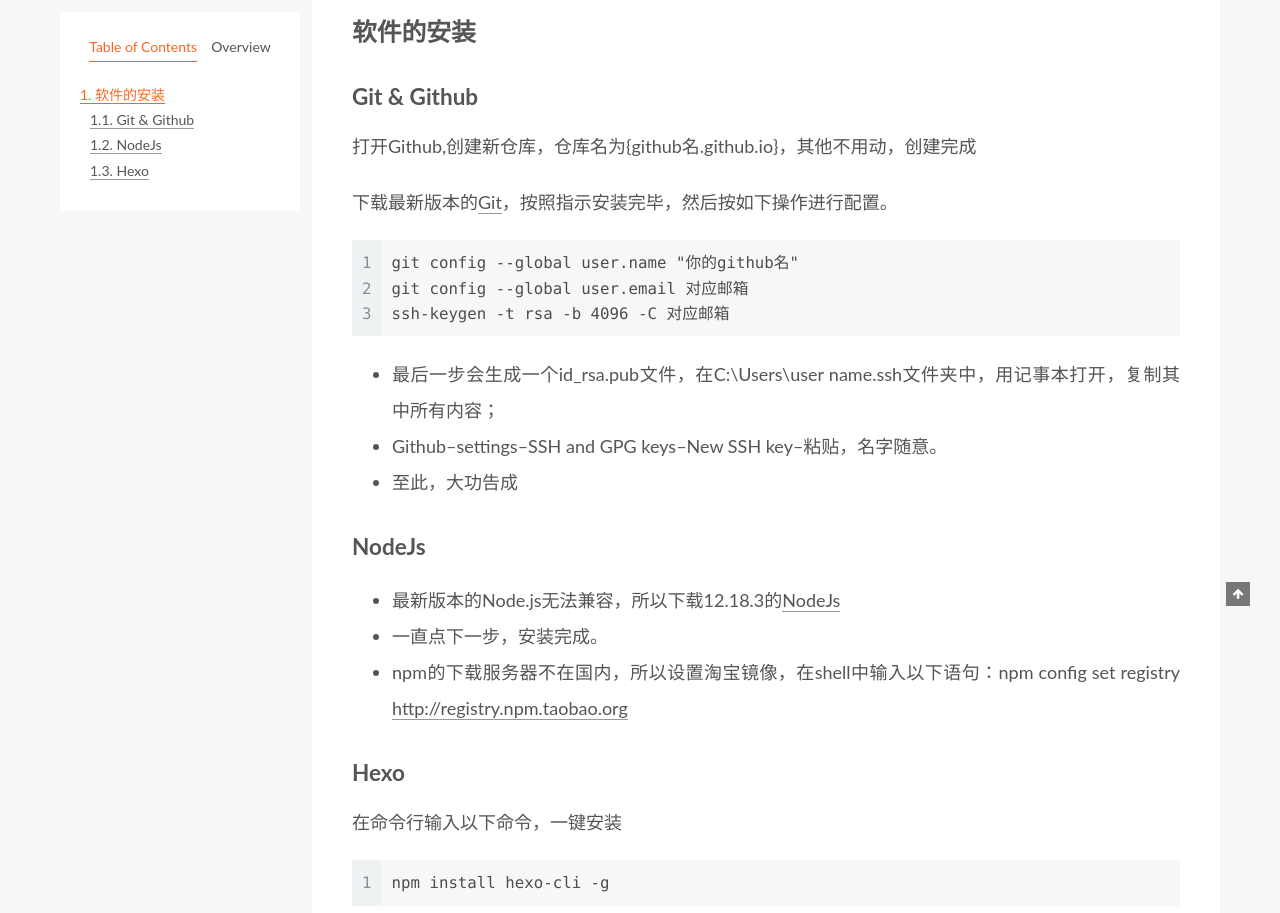
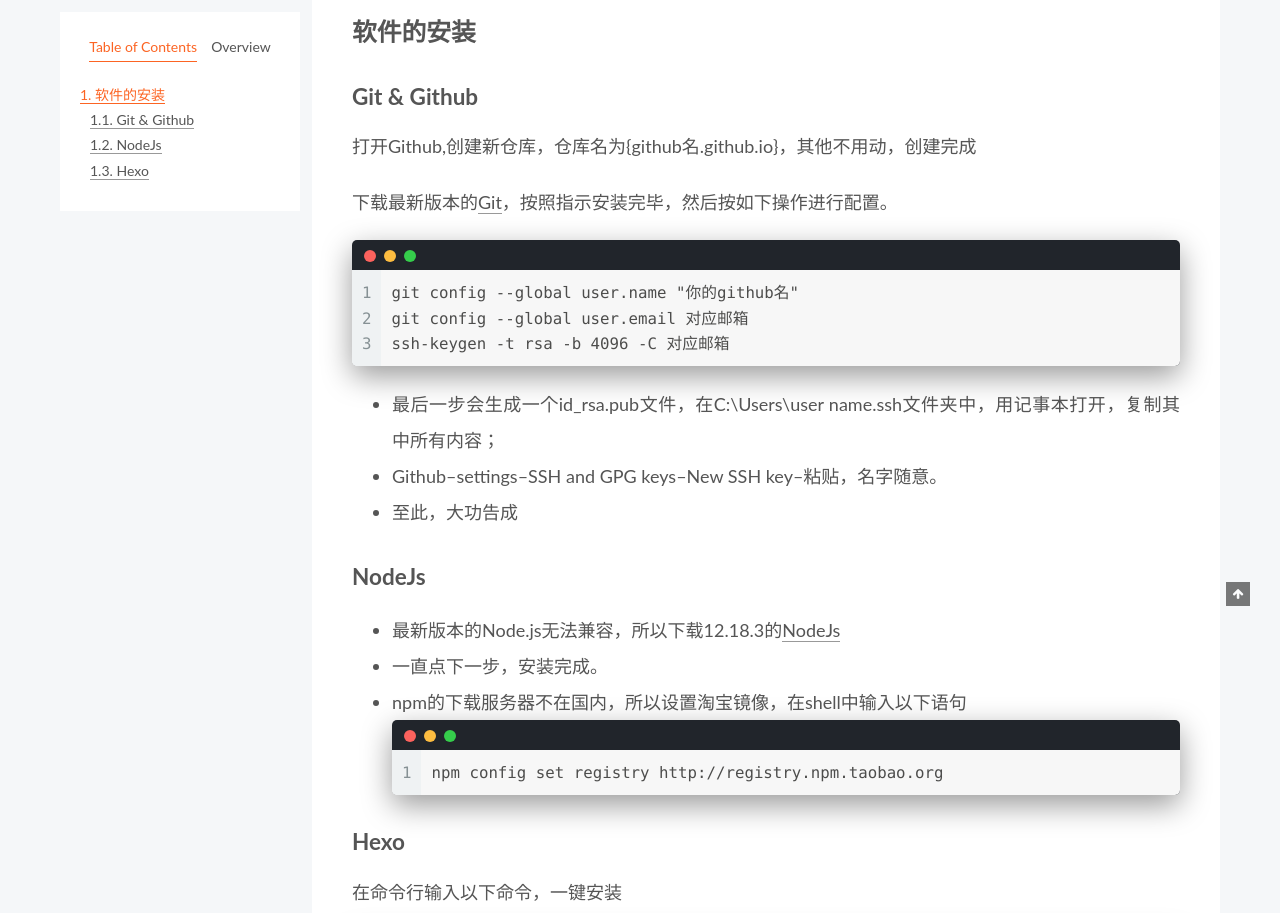
Before and after one commit to Aweyy/Aweyy.github.io, a plain HTML site: page 2021/07/06/how-to-build-your-blog-site-with-hexo/index.html in a window 1280 px wide. Shown: the part 294-1207 px from the top of the page. Drawn offline with Linux system fonts and the light colour scheme.

Commit message:
Site updated: 2021-07-06 23:29:03

```diff
--- a/2021/07/06/how-to-build-your-blog-site-with-hexo/index.html
+++ b/2021/07/06/how-to-build-your-blog-site-with-hexo/index.html
@@ -17,7 +17,7 @@
 
 <script id="hexo-configurations">
     var NexT = window.NexT || {};
-    var CONFIG = {"hostname":"example.com","root":"/","scheme":"Pisces","version":"7.8.0","exturl":false,"sidebar":{"position":"left","display":"post","padding":18,"offset":12,"onmobile":false},"copycode":{"enable":true,"show_result":true,"style":"default"},"back2top":{"enable":true,"sidebar":false,"scrollpercent":false},"bookmark":{"enable":false,"color":"#222","save":"auto"},"fancybox":false,"mediumzoom":false,"lazyload":false,"pangu":false,"comments":{"style":"tabs","active":null,"storage":true,"lazyload":false,"nav":null},"algolia":{"hits":{"per_page":10},"labels":{"input_placeholder":"Search for Posts","hits_empty":"We didn't find any results for the search: ${query}","hits_stats":"${hits} results found in ${time} ms"}},"localsearch":{"enable":true,"trigger":"auto","top_n_per_article":1,"unescape":false,"preload":true},"motion":{"enable":true,"async":false,"transition":{"post_block":"fadeIn","post_header":"slideDownIn","post_body":"slideDownIn","coll_header":"slideLeftIn","sidebar":"slideUpIn"}},"path":"search.xml"};
+    var CONFIG = {"hostname":"example.com","root":"/","scheme":"Pisces","version":"7.8.0","exturl":false,"sidebar":{"position":"left","display":"post","padding":18,"offset":12,"onmobile":false},"copycode":{"enable":true,"show_result":true,"style":"mac"},"back2top":{"enable":true,"sidebar":false,"scrollpercent":false},"bookmark":{"enable":false,"color":"#222","save":"auto"},"fancybox":false,"mediumzoom":false,"lazyload":false,"pangu":false,"comments":{"style":"tabs","active":null,"storage":true,"lazyload":false,"nav":null},"algolia":{"hits":{"per_page":10},"labels":{"input_placeholder":"Search for Posts","hits_empty":"We didn't find any results for the search: ${query}","hits_stats":"${hits} results found in ${time} ms"}},"localsearch":{"enable":true,"trigger":"auto","top_n_per_article":1,"unescape":false,"preload":true},"motion":{"enable":true,"async":false,"transition":{"post_block":"fadeIn","post_header":"slideDownIn","post_body":"slideDownIn","coll_header":"slideLeftIn","sidebar":"slideUpIn"}},"path":"search.xml"};
   </script>
 
   <meta name="description" content="由于我想记录自己的成长，所以建立此博客站点，希望能勉励自己。 软件的安装Git &amp; Github打开Github,创建新仓库，仓库名为{github名.github.io}，其他不用动，创建完成 下载最新版本的Git，按照指示安装完毕，然后按如下操作进行配置。 123git config --global user.name &quot;你的github名&quot;git config">
@@ -28,7 +28,7 @@
 <meta property="og:description" content="由于我想记录自己的成长，所以建立此博客站点，希望能勉励自己。 软件的安装Git &amp; Github打开Github,创建新仓库，仓库名为{github名.github.io}，其他不用动，创建完成 下载最新版本的Git，按照指示安装完毕，然后按如下操作进行配置。 123git config --global user.name &quot;你的github名&quot;git config">
 <meta property="og:locale" content="en_US">
 <meta property="article:published_time" content="2021-07-06T14:27:12.000Z">
-<meta property="article:modified_time" content="2021-07-06T15:10:01.223Z">
+<meta property="article:modified_time" content="2021-07-06T15:27:56.690Z">
 <meta property="article:author" content="Zewei">
 <meta name="twitter:card" content="summary">
 
@@ -212,7 +212,7 @@
               <span class="post-meta-item-text">Posted on</span>
 
 
-              <time title="Created: 2021-07-06 22:27:12 / Modified: 23:10:01" itemprop="dateCreated datePublished" datetime="2021-07-06T22:27:12+08:00">2021-07-06</time>
+              <time title="Created: 2021-07-06 22:27:12 / Modified: 23:27:56" itemprop="dateCreated datePublished" datetime="2021-07-06T22:27:12+08:00">2021-07-06</time>
             </span>
             <span class="post-meta-item">
               <span class="post-meta-item-icon">
@@ -261,7 +261,7 @@
 <h3 id="NodeJs"><a href="#NodeJs" class="headerlink" title="NodeJs"></a>NodeJs</h3><ul>
 <li>最新版本的Node.js无法兼容，所以下载12.18.3的<a target="_blank" rel="noopener" href="https://nodejs.org/download/release/v12.18.3/node-v12.18.3-x64.msi">NodeJs</a></li>
 <li>一直点下一步，安装完成。</li>
-<li>npm的下载服务器不在国内，所以设置淘宝镜像，在shell中输入以下语句：npm config set registry <a target="_blank" rel="noopener" href="http://registry.npm.taobao.org/">http://registry.npm.taobao.org</a></li>
+<li>npm的下载服务器不在国内，所以设置淘宝镜像，在shell中输入以下语句<figure class="highlight plaintext"><table><tr><td class="gutter"><pre><span class="line">1</span><br></pre></td><td class="code"><pre><span class="line">npm config set registry http://registry.npm.taobao.org</span><br></pre></td></tr></table></figure></li>
 </ul>
 <h3 id="Hexo"><a href="#Hexo" class="headerlink" title="Hexo"></a>Hexo</h3><p>在命令行输入以下命令，一键安装</p>
 <figure class="highlight plaintext"><table><tr><td class="gutter"><pre><span class="line">1</span><br></pre></td><td class="code"><pre><span class="line">npm install hexo-cli -g</span><br></pre></td></tr></table></figure>
--- a/css/main.css
+++ b/css/main.css
@@ -399,13 +399,33 @@ td {
   transition-delay: 0s;
   transition-duration: 0.2s;
   transition-timing-function: ease-in-out;
-  background-color: #eee;
-  background-image: linear-gradient(#fcfcfc, #eee);
-  border: 1px solid #d5d5d5;
-  border-radius: 3px;
-  font-size: 0.8125em;
-  right: 4px;
-  top: 8px;
+  color: #fff;
+  font-size: 14px;
+  right: 0;
+  top: 2px;
+}
+.highlight-container {
+  background: #21252b;
+  border-radius: 5px;
+  box-shadow: 0 10px 30px 0 rgba(0,0,0,0.4);
+  padding-top: 30px;
+}
+.highlight-container::before {
+  background: #fc625d;
+  border-radius: 50%;
+  box-shadow: 20px 0 #fdbc40, 40px 0 #35cd4b;
+  content: ' ';
+  height: 12px;
+  left: 12px;
+  margin-top: -20px;
+  position: absolute;
+  width: 12px;
+}
+.highlight-container .highlight {
+  border-radius: 0 0 5px 5px;
+}
+.highlight-container .highlight .table-container {
+  border-radius: 0 0 5px 5px;
 }
 .highlight,
 pre {
@@ -1197,7 +1217,7 @@ pre .javascript .function {
 }
 .links-of-author a::before,
 .links-of-author span.exturl::before {
-  background: #71223e;
+  background: #b060f5;
   border-radius: 50%;
   content: ' ';
   display: inline-block;
--- a/search.xml
+++ b/search.xml
@@ -15,7 +15,7 @@
 <h3 id="NodeJs"><a href="#NodeJs" class="headerlink" title="NodeJs"></a>NodeJs</h3><ul>
 <li>最新版本的Node.js无法兼容，所以下载12.18.3的<a href="https://nodejs.org/download/release/v12.18.3/node-v12.18.3-x64.msi">NodeJs</a></li>
 <li>一直点下一步，安装完成。</li>
-<li>npm的下载服务器不在国内，所以设置淘宝镜像，在shell中输入以下语句：npm config set registry <a href="http://registry.npm.taobao.org/">http://registry.npm.taobao.org</a></li>
+<li>npm的下载服务器不在国内，所以设置淘宝镜像，在shell中输入以下语句<figure class="highlight plaintext"><table><tr><td class="code"><pre><span class="line">npm config set registry http://registry.npm.taobao.org</span><br></pre></td></tr></table></figure></li>
 </ul>
 <h3 id="Hexo"><a href="#Hexo" class="headerlink" title="Hexo"></a>Hexo</h3><p>在命令行输入以下命令，一键安装</p>
 <figure class="highlight plaintext"><table><tr><td class="code"><pre><span class="line">npm install hexo-cli -g</span><br></pre></td></tr></table></figure>
```
Also changed, not shown: archives/2021/07/index.html (+1 -1 lines), archives/2021/index.html (+1 -1 lines), archives/index.html (+1 -1 lines), categories/index.html (+1 -1 lines), categories/solutions/index.html (+1 -1 lines), index.html (+3 -3 lines), tags/index.html (+1 -1 lines).
